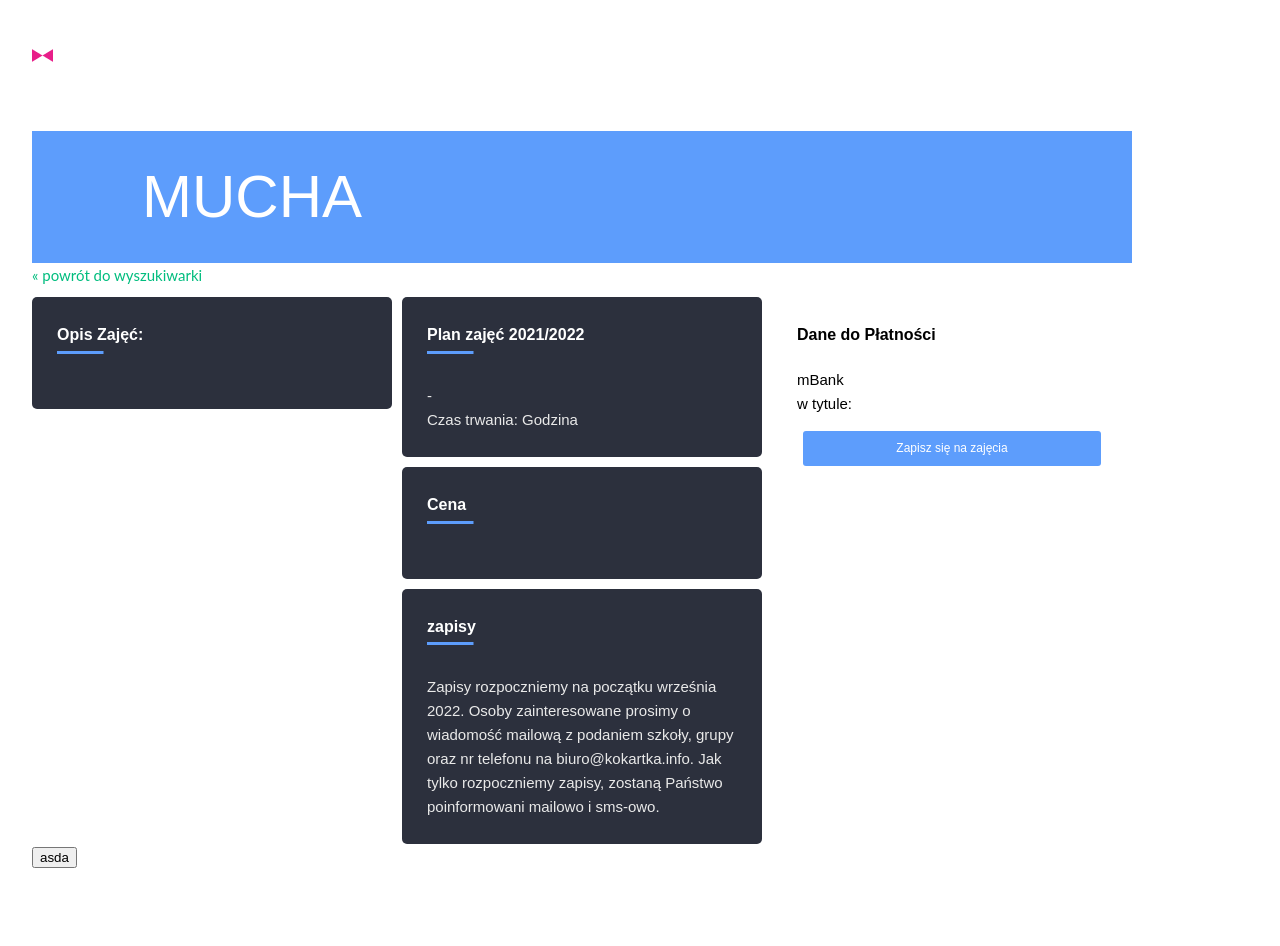
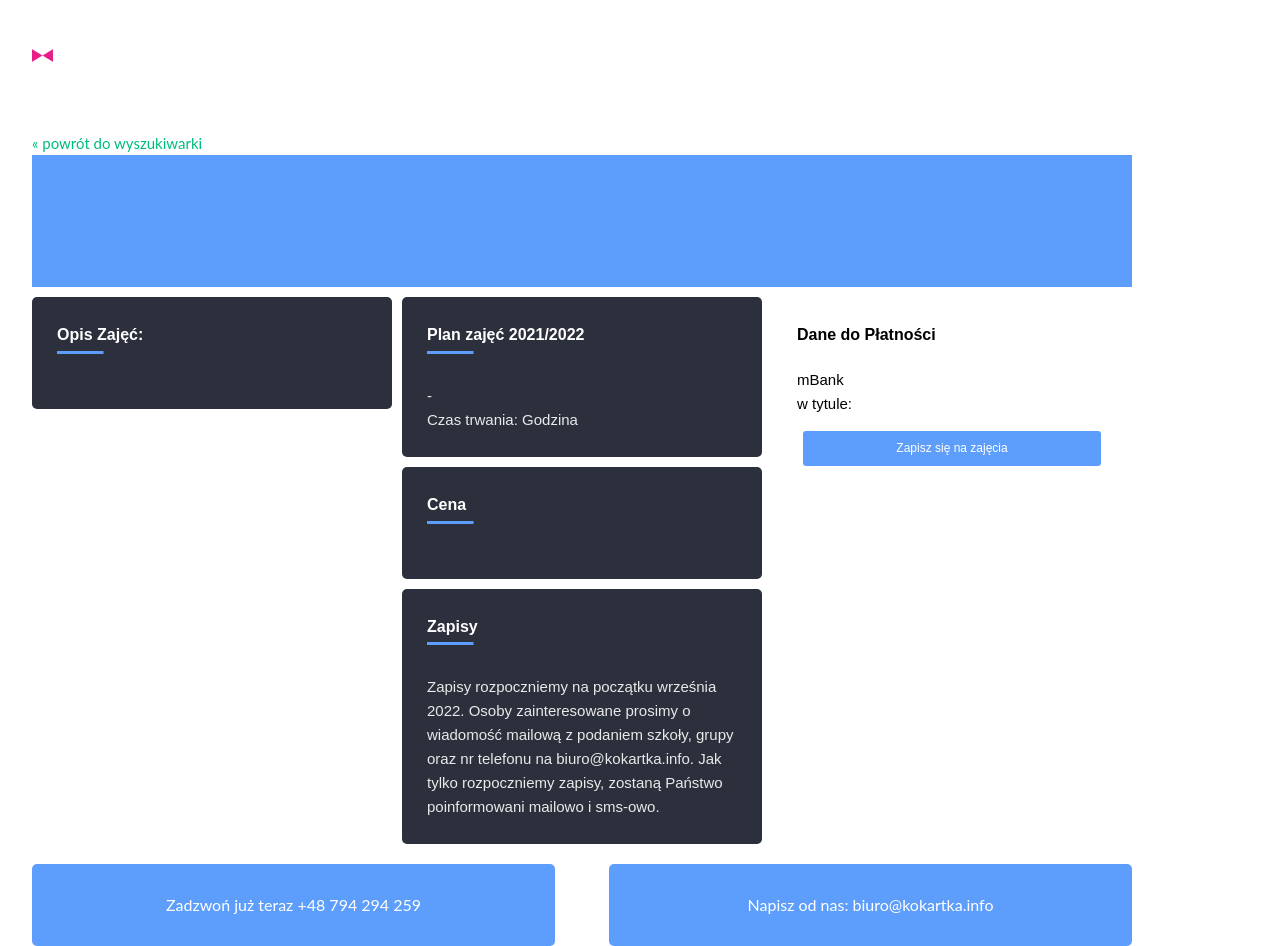
Before and after one commit to Olkens/Wyszukiwarka_kokartka, a Vue app in the folder kokartka-wyszukiwarka/: page /opis/1 in a window 1280 px wide. Shown: the part 20-966 px from the top of the page. Before the commit the page ends 888 px from the top, so only its background shows below. Built offline with nearby package versions, Linux system fonts and the light colour scheme; no server answers.

Commit message:
pre-deploy

```diff
--- a/kokartka-wyszukiwarka/src/App.vue
+++ b/kokartka-wyszukiwarka/src/App.vue
@@ -6,7 +6,6 @@ import Heading from "./components/Heading.vue";
   <div>
     <Heading class="main-head"></Heading>
     <router-view></router-view>
-    <button @click="log()">asda</button>
   </div>
 </template>
 
@@ -65,7 +64,7 @@ export default {
   align-content: center;
 }
 
-#app > div {
+#app>div {
   width: 1100px;
 }
 
--- a/kokartka-wyszukiwarka/src/components/Trening2.vue
+++ b/kokartka-wyszukiwarka/src/components/Trening2.vue
@@ -70,7 +70,7 @@
       <!-- <button @click="log()">Filtruj</button> -->
       <button class="reset-btn" @click="reset()">Wyczyść filtr</button>
     </div>
-    <button @click="log()" style="width: 100px; height: 100px">f</button>
+    <!-- <button @click="log()" style="width: 100px; height: 100px">f</button> -->
     <!-- <button @click="reset()" style="width: 100px; height: 100px">r</button> -->
     <div class="trenings-collapse">
       <!-- <div>{{ trening2 }}</div> -->
--- a/kokartka-wyszukiwarka/src/components/Workout.vue
+++ b/kokartka-wyszukiwarka/src/components/Workout.vue
@@ -56,7 +56,6 @@
       </router-link>
       <a class="tr-btn tr-btn-zs" :href="trening.signUp" target="_blank">
         Zapisz się</a>
-      <button @click="zlapDesc"></button>
     </div>
   </div>
 </template>
--- a/kokartka-wyszukiwarka/src/views/Home.vue
+++ b/kokartka-wyszukiwarka/src/views/Home.vue
@@ -1,6 +1,5 @@
 <template>
   <div>
-    <button @click="log()">asd</button>
     <Trening2></Trening2>
   </div>
 </template>
--- a/kokartka-wyszukiwarka/src/views/WorkoutDesc.vue
+++ b/kokartka-wyszukiwarka/src/views/WorkoutDesc.vue
@@ -1,9 +1,15 @@
 <template>
   <div>
+    <router-link to="/">&#171; powrót do wyszukiwarki</router-link>
     <div class="header">
-      <p>MUCHA</p>
+      <p v-if="group.includes('kokartka')">
+        Kokartka
+      </p>
+      <p v-else-if="group.includes('mucha')">
+        Mucha
+      </p>
     </div>
-    <router-link to="/">&#171; powrót do wyszukiwarki</router-link>
+
     <div class="desc-main-container">
       <div class="workout-desc">
         <div class="box desc-html">
@@ -24,7 +30,7 @@
           <h2>Cena</h2>
         </div>
         <div class="box">
-          <h2>zapisy</h2>
+          <h2>Zapisy</h2>
           <p>Zapisy rozpoczniemy na początku września 2022. Osoby zainteresowane prosimy o wiadomość mailową z podaniem
             szkoły, grupy oraz nr telefonu na biuro@kokartka.info. Jak tylko rozpoczniemy zapisy, zostaną Państwo
             poinformowani mailowo i sms-owo.</p>
@@ -39,13 +45,20 @@
           <p>{{ payments.address }}</p>
           <p>w tytule: {{ payments.title }}</p>
           <div>
-            <a :href="links.registration" class="zapis-btn">
+            <a :href="links.registration" target="_blank" class="zapis-btn">
               <p>Zapisz się na zajęcia</p>
             </a>
           </div>
         </div>
-
       </div>
+    </div>
+    <div class="btn-container">
+      <a href="tel:794294259">
+        <p>Zadzwoń już teraz +48 794 294 259</p>
+      </a>
+      <a href="mailto:biuro@kokartka.info">
+        <p>Napisz od nas: biuro@kokartka.info</p>
+      </a>
     </div>
   </div>
 </template>
@@ -66,6 +79,7 @@ export default {
       days: ["Niedziela", "Poniedziałek", "Wtorek", "Środa", "Czwartek", "Piątek", "Sobota"],
       hour: "",
       duration: "",
+      group: "",
     };
   },
   methods: {
@@ -86,7 +100,16 @@ export default {
     })
       .finally(() => {
       });
+    axios.get("https://kokartka.stronazen.pl/zapisy/api/workouts").then(res => {
+      const data = res.data
+      for (let i = 0; i < data.length; i++) {
+        if (data[i].id == this.$route.params.id) {
+          this.group = data[i].group;
+        }
+      }
+    })
   },
+
 };
 </script>
 
@@ -106,11 +129,11 @@ export default {
   background-color: #5D9DFC;
   padding-left: 10%;
   font-size: 60px;
-  font-weight: bold;
+  font-weight: 900;
   color: #fff;
   display: flex;
   align-items: center;
-
+  text-transform: uppercase;
 }
 
 .desc-html:deep(h2),
@@ -173,4 +196,22 @@ h2 {
   font-size: 12px;
   margin-top: 15px;
 }
+
+.btn-container {
+  display: flex;
+  justify-content: space-between;
+}
+
+.btn-container a {
+  display: flex;
+  width: 523px;
+  background-color: #5D9DFC;
+  margin-top: 20px;
+  height: 82px;
+  color: #fff;
+  font-size: 16px;
+  justify-content: center;
+  align-items: center;
+  border-radius: 5px;
+}
 </style>
```
